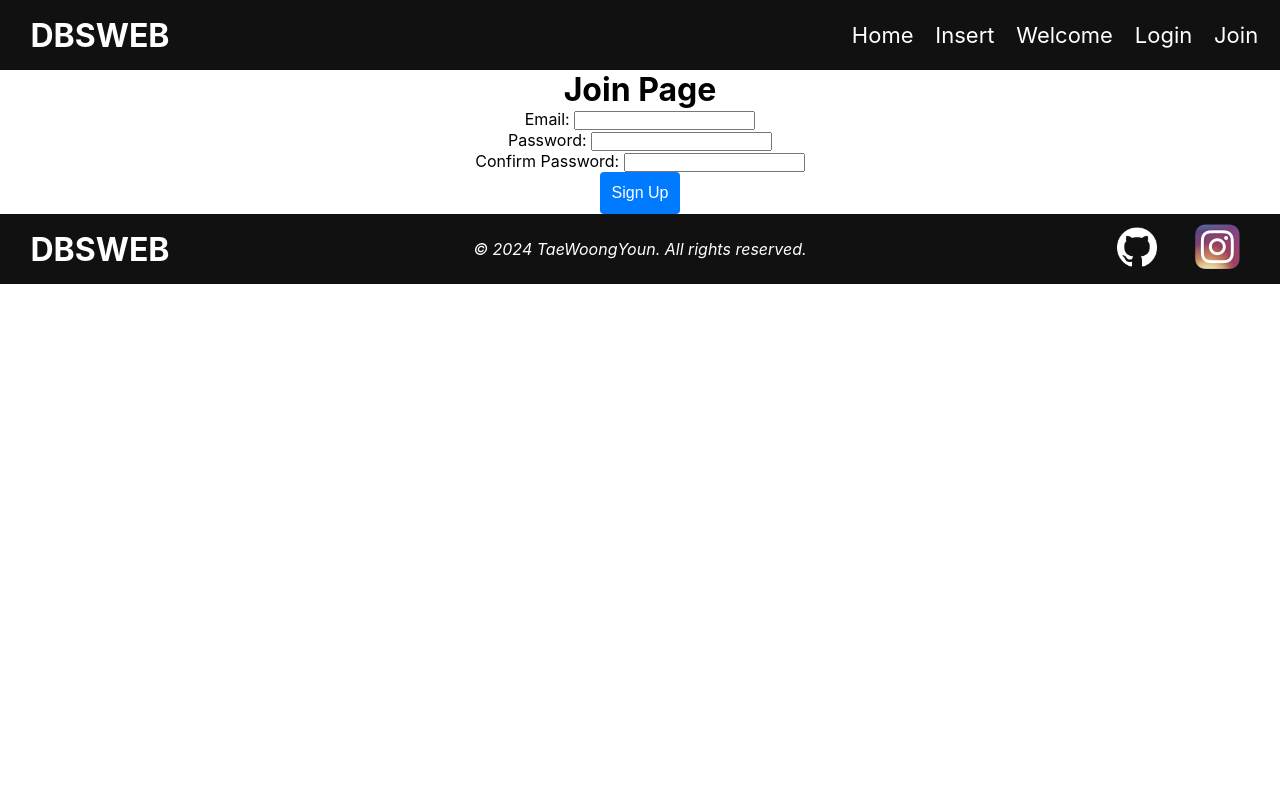
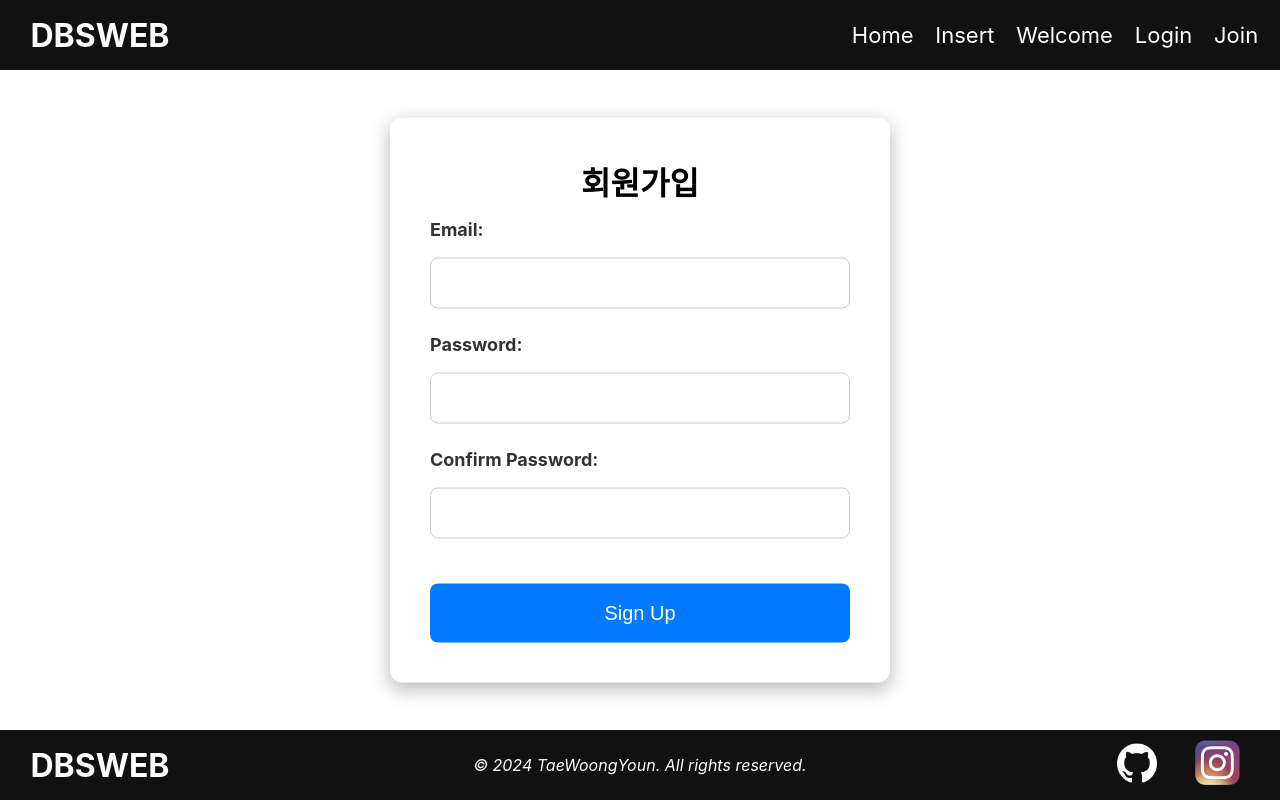
Before and after one commit to TaeWoongYoun/LMS, a React (Create React App) app: page /join in a window 1280 px wide. Built offline with nearby package versions, Linux system fonts and the light colour scheme.

Commit message:
style : Update

```diff
--- a/src/pages/InsertPage.js
+++ b/src/pages/InsertPage.js
@@ -1,12 +1,12 @@
 import React, { useState } from 'react';
-import './InsertPage.css';
+import './styles/InsertPage.css'
 
 const InsertPage = () => {
   const [formData, setFormData] = useState({
     level: '',
     module: '',
-    folderName: '', // 경로상에 사용될 폴더명
-    projectName: '', // 실제 프로젝트 표시될 이름
+    folderName: '',
+    projectName: '',
     description: '',
     htmlCode: '',
     cssCode: '',
@@ -17,7 +17,6 @@ const InsertPage = () => {
   const [error, setError] = useState('');
   const [success, setSuccess] = useState('');
 
-  // 유효성 검사
   const validateForm = () => {
     if (!formData.folderName.match(/^[a-zA-Z0-9-_]+$/)) {
       setError('폴더명은 영문자, 숫자, 하이픈, 언더스코어만 사용할 수 있습니다.');
@@ -61,7 +60,7 @@ const InsertPage = () => {
         iframeData: {
           level: parseInt(formData.level),
           module: formData.module,
-          name: formData.projectName.trim(), // 프로젝트 표시 이름
+          name: formData.projectName.trim(),
           description: formData.description,
           path: `/${moduleFolder}/${sanitizedFolderName}/index.html`,
           title: `${moduleFolder}-${sanitizedFolderName}`
@@ -112,11 +111,16 @@ const InsertPage = () => {
       <h1>모듈 추가</h1>
       {error && <div className="error-message">{error}</div>}
       {success && <div className="success-message">{success}</div>}
-
       <form onSubmit={handleSubmit} className="module-form">
         <div className="form-group">
           <label>난이도:</label>
-          <select name="level" value={formData.level} onChange={handleChange} requireddisabled={isLoading}>
+          <select
+            name="level"
+            value={formData.level}
+            onChange={handleChange}
+            required
+            disabled={isLoading}
+          >
             <option value="">선택하세요</option>
             {[0, 1, 2, 3, 4, 5].map(level => (
               <option key={level} value={level}>Lv. {level}</option>
@@ -126,7 +130,13 @@ const InsertPage = () => {
 
         <div className="form-group">
           <label>모듈:</label>
-          <select name="module" value={formData.module} onChange={handleChange} requireddisabled={isLoading}>
+          <select
+            name="module"
+            value={formData.module}
+            onChange={handleChange}
+            required
+            disabled={isLoading}
+          >
             <option value="">선택하세요</option>
             <option value="A">A모듈</option>
             <option value="B">B모듈</option>
@@ -135,35 +145,78 @@ const InsertPage = () => {
 
         <div className="form-group">
           <label>폴더명: (영문, 숫자, 하이픈, 언더스코어만 사용)</label>
-          <input type="text" name="folderName" value={formData.folderName} onChange={handleChange} required disabled={isLoading} placeholder="예: button-hover, login-form"/>
+          <input
+            type="text"
+            name="folderName"
+            value={formData.folderName}
+            onChange={handleChange}
+            required
+            disabled={isLoading}
+            placeholder="예: button-hover, login-form"
+          />
         </div>
 
         <div className="form-group">
           <label>프로젝트 이름: (실제 표시될 이름)</label>
-          <input type="text" name="projectName" value={formData.projectName} onChange={handleChange} required disabled={isLoading} placeholder="예: 호버 효과 버튼, 로그인 폼"/>
+          <input
+            type="text"
+            name="projectName"
+            value={formData.projectName}
+            onChange={handleChange}
+            required
+            disabled={isLoading}
+            placeholder="예: 호버 효과 버튼, 로그인 폼"
+          />
         </div>
 
         <div className="form-group">
           <label>부가설명:</label>
-          <input type="text" name="description" value={formData.description} onChange={handleChange} required disabled={isLoading} placeholder="예: hover 효과가 적용된 버튼 컴포넌트"/>
+          <input
+            type="text"
+            name="description"
+            value={formData.description}
+            onChange={handleChange}
+            required
+            disabled={isLoading}
+            placeholder="예: hover 효과가 적용된 버튼 컴포넌트"
+          />
         </div>
 
         <div className="form-group">
           <label>HTML 코드:</label>
-          <textarea name="htmlCode" value={formData.htmlCode} onChange={handleChange} required disabled={isLoading} placeholder="<!DOCTYPE html>..."/>
+          <textarea
+            name="htmlCode"
+            value={formData.htmlCode}
+            onChange={handleChange}
+            required
+            disabled={isLoading}
+            placeholder="<!DOCTYPE html>..."
+          />
         </div>
 
         <div className="form-group">
           <label>CSS 코드:</label>
-          <textarea name="cssCode" value={formData.cssCode} onChange={handleChange} disabled={isLoading} placeholder="/* CSS 코드를 입력하세요 */"/>
+          <textarea
+            name="cssCode"
+            value={formData.cssCode}
+            onChange={handleChange}
+            disabled={isLoading}
+            placeholder="/* CSS 코드를 입력하세요 */"
+          />
         </div>
 
         <div className="form-group">
           <label>JavaScript 코드:</label>
-          <textarea name="jsCode" value={formData.jsCode} onChange={handleChange} disabled={isLoading} placeholder="// JavaScript 코드를 입력하세요"/>
+          <textarea
+            name="jsCode"
+            value={formData.jsCode}
+            onChange={handleChange}
+            disabled={isLoading}
+            placeholder="// JavaScript 코드를 입력하세요"
+          />
         </div>
 
-        <button type="submit" disabled={isLoading}>
+        <button type="submit" disabled={isLoading} className="submit-button">
           {isLoading ? '저장 중...' : '저장하기'}
         </button>
       </form>
--- a/src/pages/JoinPage.js
+++ b/src/pages/JoinPage.js
@@ -1,5 +1,6 @@
 import React, { useState } from 'react';
 import axios from 'axios';
+import './styles/AuthStyle.css'
 
 function JoinPage() {
     const [email, setEmail] = useState('');
@@ -27,9 +28,9 @@ function JoinPage() {
     };
 
     return (
-        <div>
-            <h1>Join Page</h1>
+        <div className='main-area'>
             <form onSubmit={handleJoin}>
+                <h1>회원가입</h1>
                 <div>
                     <label>Email: </label>
                     <input
--- a/src/pages/LoginPage.js
+++ b/src/pages/LoginPage.js
@@ -1,5 +1,6 @@
 import React, { useState } from 'react';
 import axios from 'axios';
+import './styles/AuthStyle.css'
 
 function LoginPage() {
     const [email, setEmail] = useState('');
@@ -27,9 +28,9 @@ function LoginPage() {
     };
 
     return (
-        <div>
-            <h1>Login Page</h1>
+        <div className='main-area'>
             <form onSubmit={handleLogin}>
+                <h1>로그인</h1>
                 <div>
                     <label>Email: </label>
                     <input
--- /dev/null
+++ b/src/pages/styles/AuthStyle.css
@@ -0,0 +1,90 @@
+* {
+    margin: 0;
+    padding: 0;
+    box-sizing: border-box;
+}
+
+.main-area {
+    width: 100%;
+    height: calc(100vh - 140px);
+    position: relative;
+}
+
+.main-area form {
+    position: absolute;
+    top: 50%;
+    left: 50%;
+    transform: translate(-50%, -50%);
+    background-color: #fff;
+    padding: 40px;
+    border-radius: 12px;
+    box-shadow: 0 6px 20px rgba(0, 0, 0, 0.3);
+    width: 100%;
+    max-width: 500px;
+}
+
+.main-area form h1{
+    padding-bottom: 15px;
+}
+
+.main-area form div {
+    margin-bottom: 25px;
+}
+
+.main-area label {
+    text-align: left;
+    font-size: 18px;
+    font-weight: bold;
+    display: block;
+    margin-bottom: 10px;
+    color: #333;
+}
+
+.main-area input {
+    width: 100%;
+    padding: 14px;
+    font-size: 18px;
+    border: 1px solid #ccc;
+    border-radius: 8px;
+    margin-top: 8px;
+}
+
+.main-area input[type="email"]:focus,
+.main-area input[type="password"]:focus {
+    border-color: #007bff;
+    outline: none;
+}
+
+.main-area button {
+    background-color: #007bff;
+    color: white;
+    padding: 18px 30px;
+    font-size: 20px;
+    border: none;
+    border-radius: 8px;
+    cursor: pointer;
+    width: 100%;
+    margin-top: 20px;
+}
+
+.main-area button:hover {
+    background-color: #0056b3;
+}
+
+.main-area button:disabled {
+    background-color: #cccccc;
+    cursor: not-allowed;
+}
+
+.main-area p {
+    text-align: center;
+    font-size: 18px;
+}
+
+.main-area p.red {
+    color: red;
+}
+
+.main-area p.green {
+    color: green;
+}
--- a/src/pages/InsertPage.css
+++ b/src/pages/styles/InsertPage.css
@@ -14,31 +14,31 @@ textarea{
     gap: 20px;
 }
 
-.form-group {
+.module-form .form-group {
     display: flex;
     flex-direction: column;
     gap: 8px;
 }
 
-.form-group label {
+.module-form .form-group label {
     font-weight: bold;
 }
 
-.form-group input,
-.form-group select,
-.form-group textarea {
+.module-form .form-group input,
+.module-form .form-group select,
+.module-form .form-group textarea {
     padding: 8px;
     border: 1px solid #111;
     border-radius: 4px;
     font-size: 14px;
 }
 
-.form-group textarea {
+.module-form .form-group textarea {
     min-height: 150px;
     font-family: monospace;
 }
 
-button {
+.module-form button {
     padding: 12px;
     background-color: #007bff;
     color: white;
@@ -48,12 +48,12 @@ button {
     font-size: 16px;
 }
 
-button:disabled {
+.module-form button:disabled {
     background-color: #ccc;
     cursor: not-allowed;
 }
 
-.error-message {
+.module-form .error-message {
     padding: 10px;
     background-color: #ffebee;
     color: #c62828;
@@ -61,7 +61,7 @@ button:disabled {
     margin-bottom: 20px;
 }
 
-.success-message {
+.module-form .success-message {
     padding: 10px;
     background-color: #e8f5e9;
     color: #2e7d32;
```
